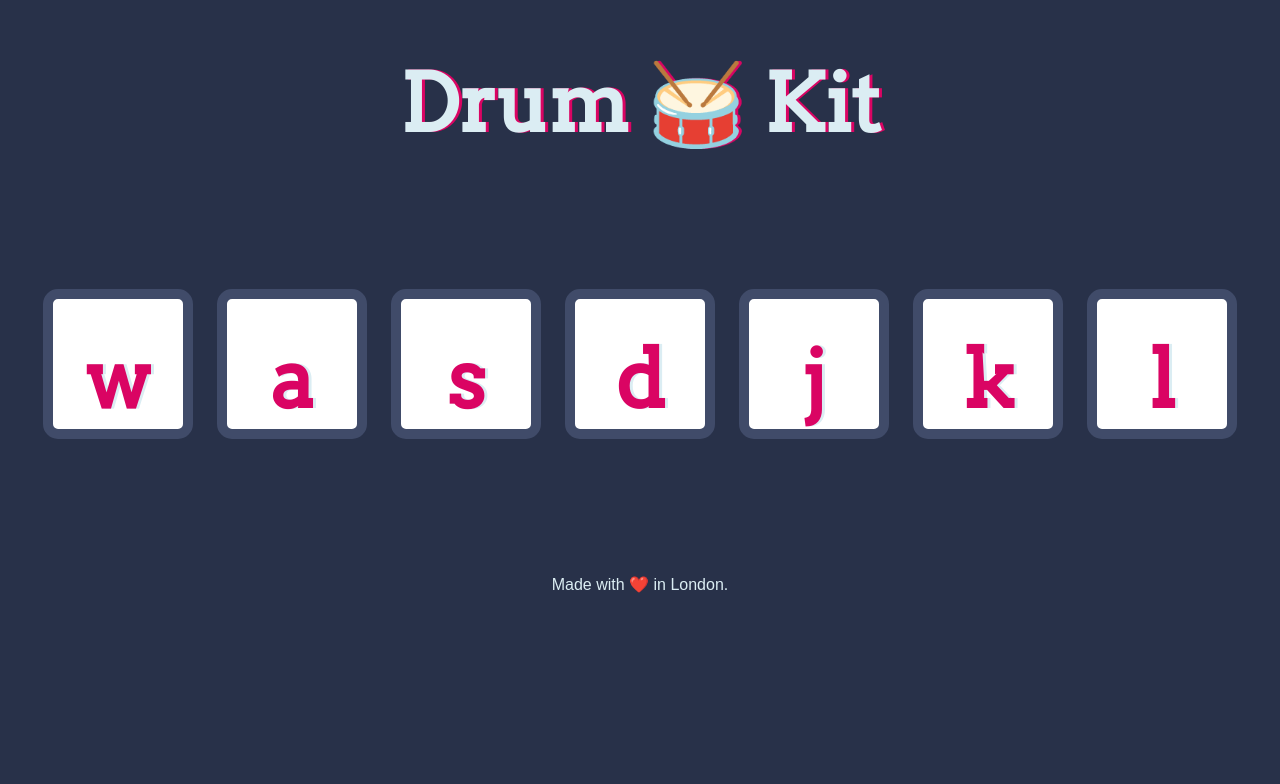
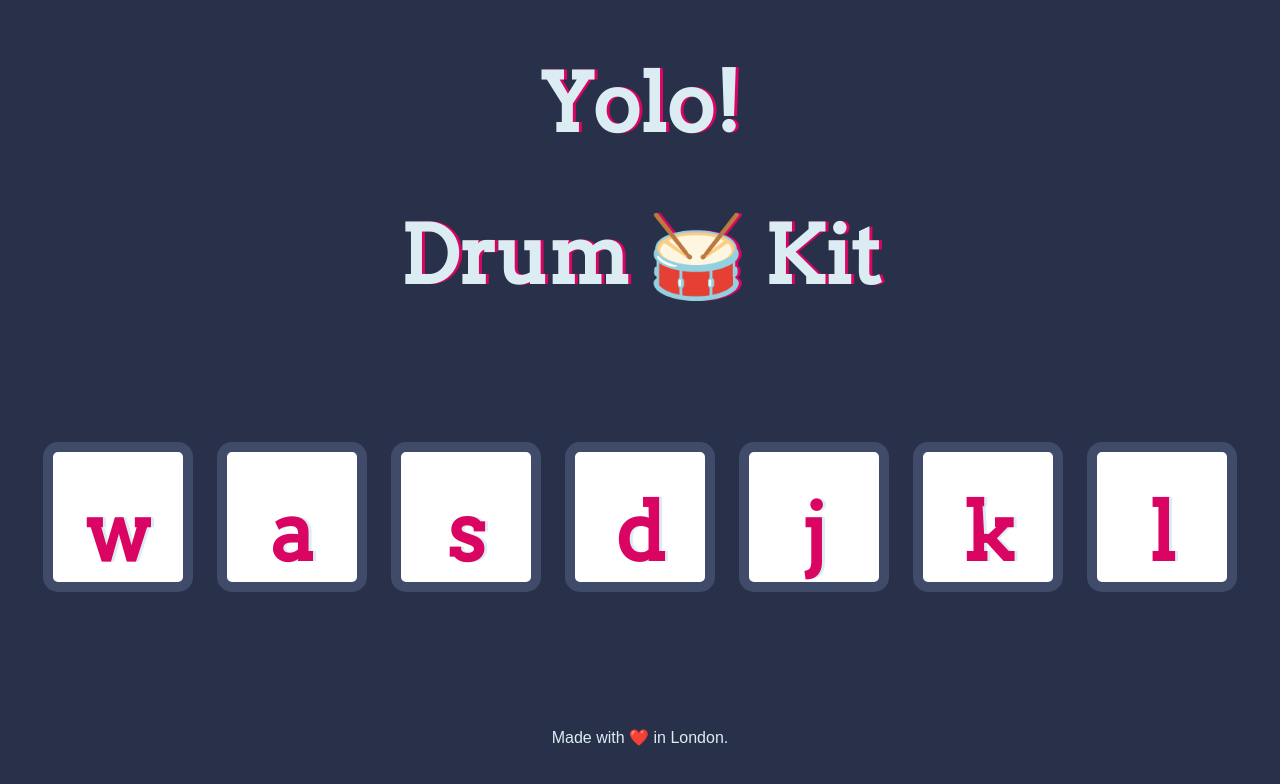
Before and after one commit to naqur562/DrumSite, a plain HTML site: page index.html in a window 1280 px wide. Drawn offline with Linux system fonts and the light colour scheme.

Commit message:
yolo but saved

```diff
--- a/index.html
+++ b/index.html
@@ -9,7 +9,7 @@
 </head>
 
 <body>
-
+  <h1>Yolo!</h1>
   <h1 id="title">Drum 🥁 Kit</h1>
   <div class="set">
     <button class="w drum">w</button>
```
